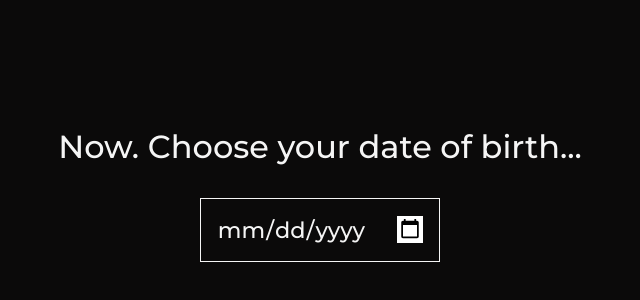
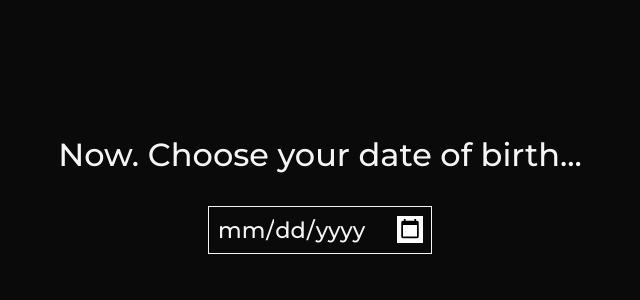
Before and after one commit to krystiano13/dark-motivation, a React (Create React App) app: page /date in a window 1280 px wide. Shown: the part 206-506 px from the top of the page, without its empty margins (320-960 px from the left). Built offline with nearby package versions, Linux system fonts and the light colour scheme.

Commit message:
finish styles for date input

```diff
--- a/src/base.css
+++ b/src/base.css
@@ -45,3 +45,17 @@ h1,h2,h3,h4,h5,h6,button {
     cursor: pointer;
     background-color: white;
 }
+
+::-webkit-datetime-edit-fields-wrapper {
+    width : 12rem;
+    box-sizing: border-box;
+    background-color: #0B0A0A;
+}
+
+::-webkit-datetime-edit-day-field {
+    background-color: #0B0A0A;
+}
+
+::-webkit-datetime-edit-hour-field {
+    background-color: #0B0A0A;
+}
--- a/src/components/Date/DateInput.ts
+++ b/src/components/Date/DateInput.ts
@@ -2,9 +2,11 @@ import styled from 'styled-components';
 export const DateInput = styled.input`
   font-family: 'Montserrat', sans-serif;
   outline: none;
-  padding : 1rem;
+  box-sizing: border-box;
+  width : 14rem;
   font-size : 1.4rem;
   background-color: #0B0A0A;
   color : whitesmoke;
   border : solid whitesmoke 1px;
+  padding : 0.5rem;
 `;
```
